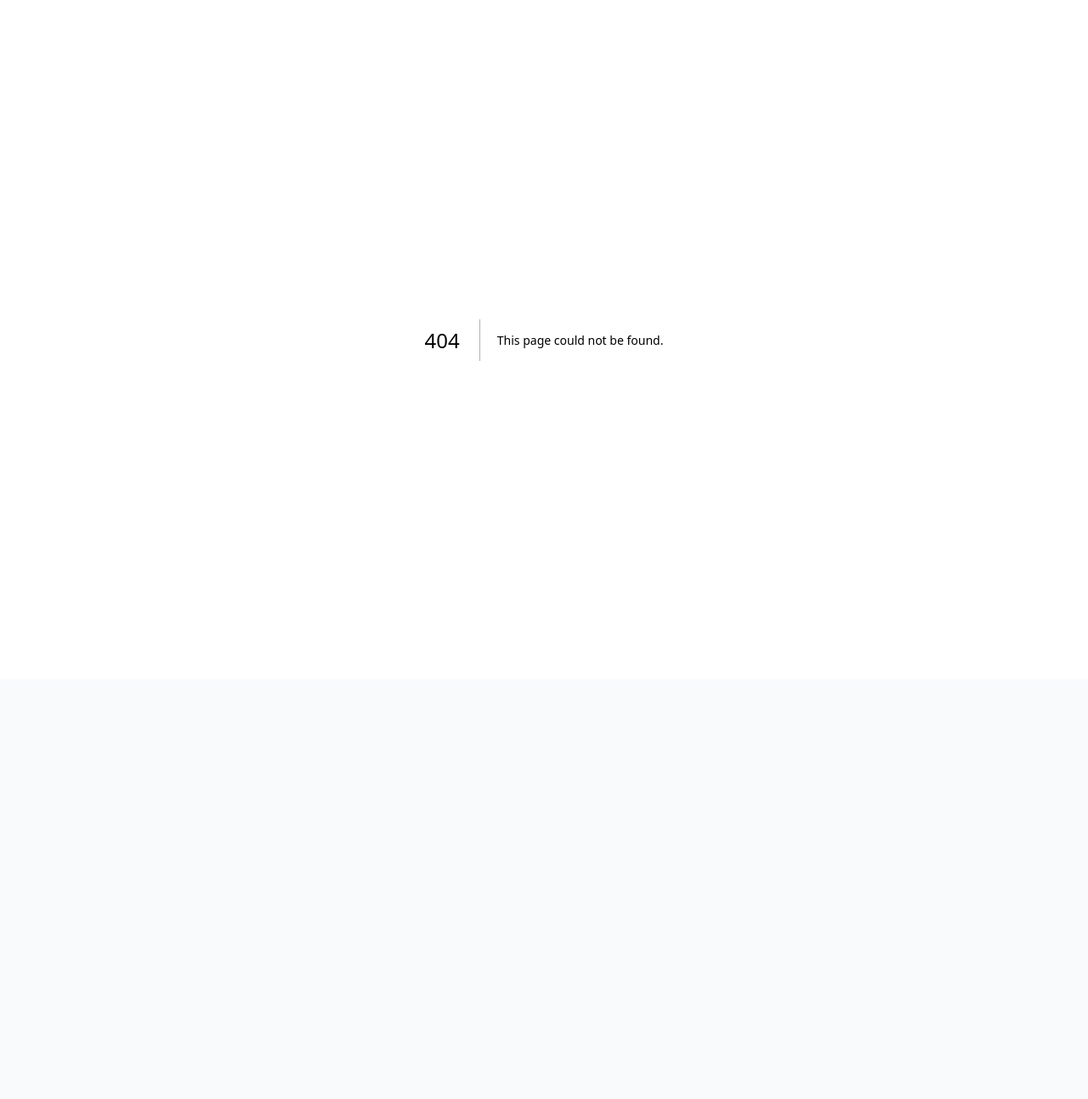
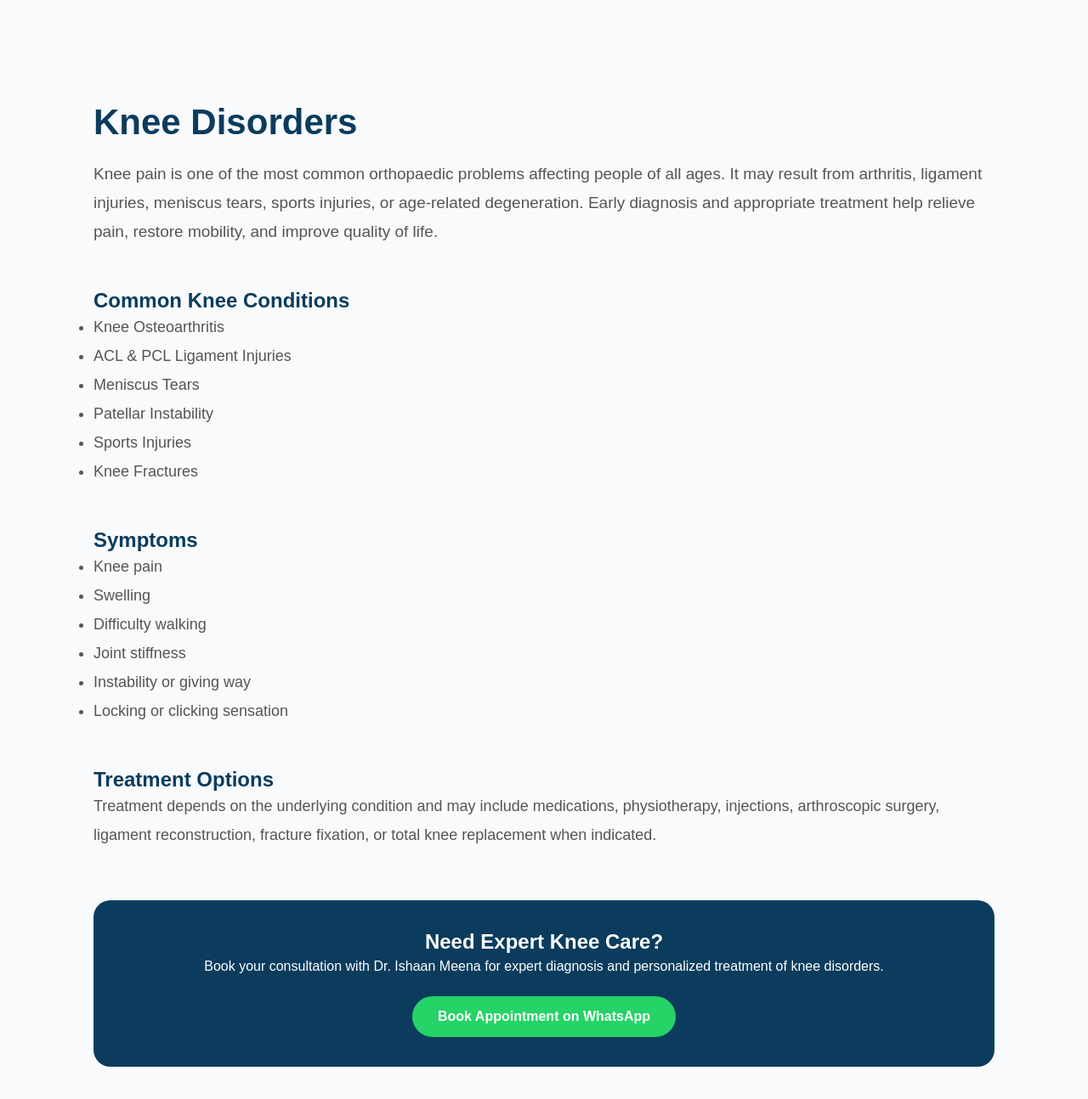
Before and after one commit to drishaanortho/drishaanortho-website, a Next.js app: page /knee in a window 1280 px wide. Before the commit this address had no page. Shown: the top 1294 px of the page at 85% size. Before the commit the page ends 800 px from the top, so only its background shows below. Built offline with nearby package versions, Linux system fonts and the light colour scheme.

Commit message:
Create page.tsx

```diff
--- /dev/null
+++ b/app/knee/page.tsx
@@ -0,0 +1,140 @@
+export default function KneePage() {
+  return (
+    <main
+      style={{
+        maxWidth: "1100px",
+        margin: "0 auto",
+        padding: "120px 20px 80px",
+        fontFamily: "Arial, sans-serif",
+      }}
+    >
+      <h1
+        style={{
+          color: "#0B3C5D",
+          fontSize: "42px",
+          marginBottom: "20px",
+        }}
+      >
+        Knee Disorders
+      </h1>
+
+      <p
+        style={{
+          fontSize: "19px",
+          lineHeight: "34px",
+          color: "#555",
+        }}
+      >
+        Knee pain is one of the most common orthopaedic problems affecting
+        people of all ages. It may result from arthritis, ligament injuries,
+        meniscus tears, sports injuries, or age-related degeneration. Early
+        diagnosis and appropriate treatment help relieve pain, restore mobility,
+        and improve quality of life.
+      </p>
+
+      <h2
+        style={{
+          color: "#0B3C5D",
+          marginTop: "50px",
+        }}
+      >
+        Common Knee Conditions
+      </h2>
+
+      <ul
+        style={{
+          lineHeight: "34px",
+          color: "#555",
+          fontSize: "18px",
+        }}
+      >
+        <li>Knee Osteoarthritis</li>
+        <li>ACL & PCL Ligament Injuries</li>
+        <li>Meniscus Tears</li>
+        <li>Patellar Instability</li>
+        <li>Sports Injuries</li>
+        <li>Knee Fractures</li>
+      </ul>
+
+      <h2
+        style={{
+          color: "#0B3C5D",
+          marginTop: "50px",
+        }}
+      >
+        Symptoms
+      </h2>
+
+      <ul
+        style={{
+          lineHeight: "34px",
+          color: "#555",
+          fontSize: "18px",
+        }}
+      >
+        <li>Knee pain</li>
+        <li>Swelling</li>
+        <li>Difficulty walking</li>
+        <li>Joint stiffness</li>
+        <li>Instability or giving way</li>
+        <li>Locking or clicking sensation</li>
+      </ul>
+
+      <h2
+        style={{
+          color: "#0B3C5D",
+          marginTop: "50px",
+        }}
+      >
+        Treatment Options
+      </h2>
+
+      <p
+        style={{
+          fontSize: "18px",
+          lineHeight: "34px",
+          color: "#555",
+        }}
+      >
+        Treatment depends on the underlying condition and may include
+        medications, physiotherapy, injections, arthroscopic surgery, ligament
+        reconstruction, fracture fixation, or total knee replacement when
+        indicated.
+      </p>
+
+      <div
+        style={{
+          marginTop: "60px",
+          background: "#0B3C5D",
+          color: "white",
+          padding: "35px",
+          borderRadius: "20px",
+          textAlign: "center",
+        }}
+      >
+        <h2>Need Expert Knee Care?</h2>
+
+        <p style={{ lineHeight: "30px" }}>
+          Book your consultation with Dr. Ishaan Meena for expert diagnosis and
+          personalized treatment of knee disorders.
+        </p>
+
+        <a
+          href="https://wa.me/917023562036"
+          style={{
+            display: "inline-block",
+            marginTop: "20px",
+            background: "#25D366",
+            color: "#fff",
+            textDecoration: "none",
+            padding: "15px 30px",
+            borderRadius: "40px",
+            fontWeight: "bold",
+          }}
+        >
+          Book Appointment on WhatsApp
+        </a>
+      </div>
+    </main>
+  );
+}
```
